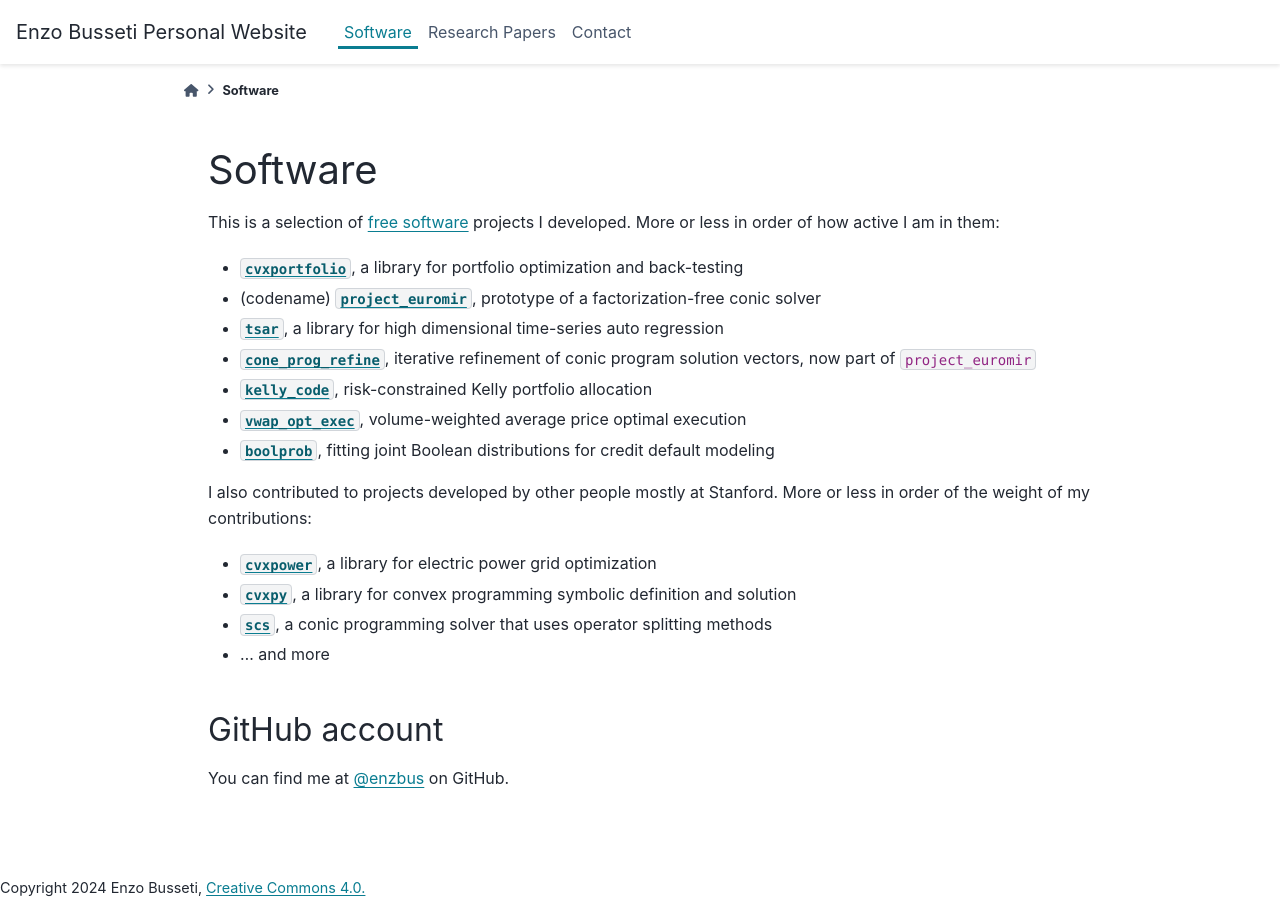
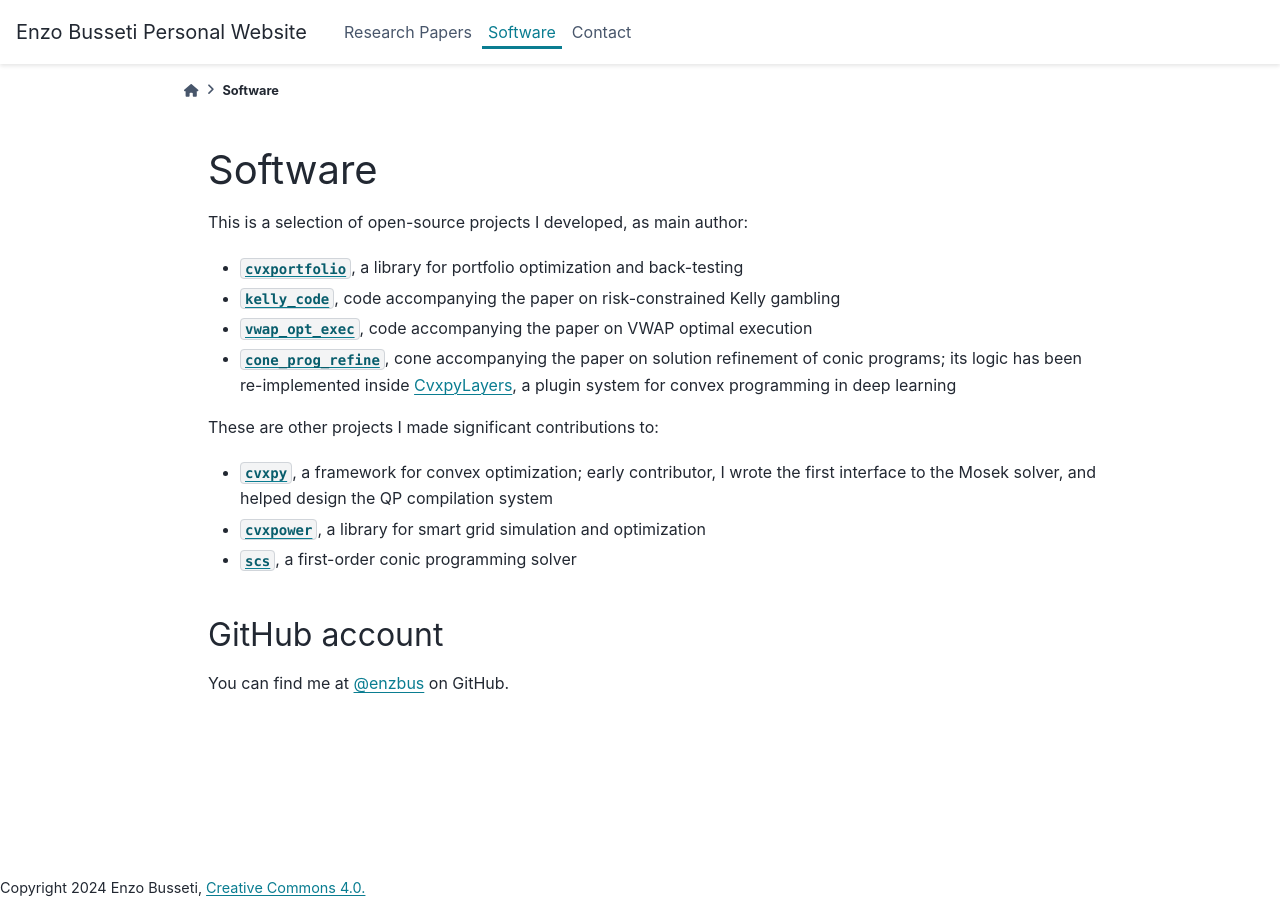
Before and after one commit to enzbus/enzbus.github.io, a Sphinx documentation site: the page built from source/software.rst, in a window 1280 px wide. Built offline with Sphinx 7.4.7 and the PyData theme 0.15.4, drawn with Linux system fonts in a browser that asks for light colours; pages that are not in the unit, such as notebooks, are missing from menus.

Commit message:
software

```diff
--- a/source/index.rst
+++ b/source/index.rst
@@ -21,7 +21,6 @@ Site sections
 .. toctree::
    :maxdepth: 1
 
-   bio
+   papers
    software
-   papers
    contact
--- a/source/software.rst
+++ b/source/software.rst
@@ -1,26 +1,23 @@
 Software
 ========
 
-This is a selection of `free software
-<https://www.gnu.org/philosophy/free-sw.en.html>`_ projects I developed.
-More or less in order of how active I am in them:
+This is a selection of open-source projects I developed, as main author:
 
 - |cvxportfolio|_, a library for portfolio optimization and back-testing
-- (codename) |project_euromir|_, prototype of a factorization-free conic solver
-- |tsar|_, a library for high dimensional time-series auto regression
-- |cone_prog_refine|_, iterative refinement of conic program solution vectors,
-  now part of ``project_euromir``
-- |kelly_code|_, risk-constrained Kelly portfolio allocation
-- |vwap_opt_exec|_, volume-weighted average price optimal execution
-- |boolprob|_, fitting joint Boolean distributions for credit default modeling
+- |kelly_code|_, code accompanying the paper on risk-constrained Kelly gambling
+- |vwap_opt_exec|_, code accompanying the paper on VWAP optimal execution
+- |cone_prog_refine|_, cone accompanying the paper on solution refinement of conic
+  programs; its logic has been re-implemented inside `CvxpyLayers <https://github.com/cvxpy/cvxpylayers>`_, a plugin
+  system for convex programming in deep learning
 
-I also contributed to projects developed by other people mostly at Stanford.
-More or less in order of the weight of my contributions:
+.. - |boolprob|_, fitting joint Boolean distributions for credit default modeling
 
-- |cvxpower|_, a library for electric power grid optimization
-- |cvxpy|_, a library for convex programming symbolic definition and solution
-- |scs|_, a conic programming solver that uses operator splitting methods
-- ... and more
+These are other projects I made significant contributions to:
+
+- |cvxpy|_, a framework for convex optimization; early contributor, I wrote the first
+  interface to the Mosek solver, and helped design the QP compilation system
+- |cvxpower|_, a library for smart grid simulation and optimization
+- |scs|_, a first-order conic programming solver
 
 GitHub account
 --------------
```
